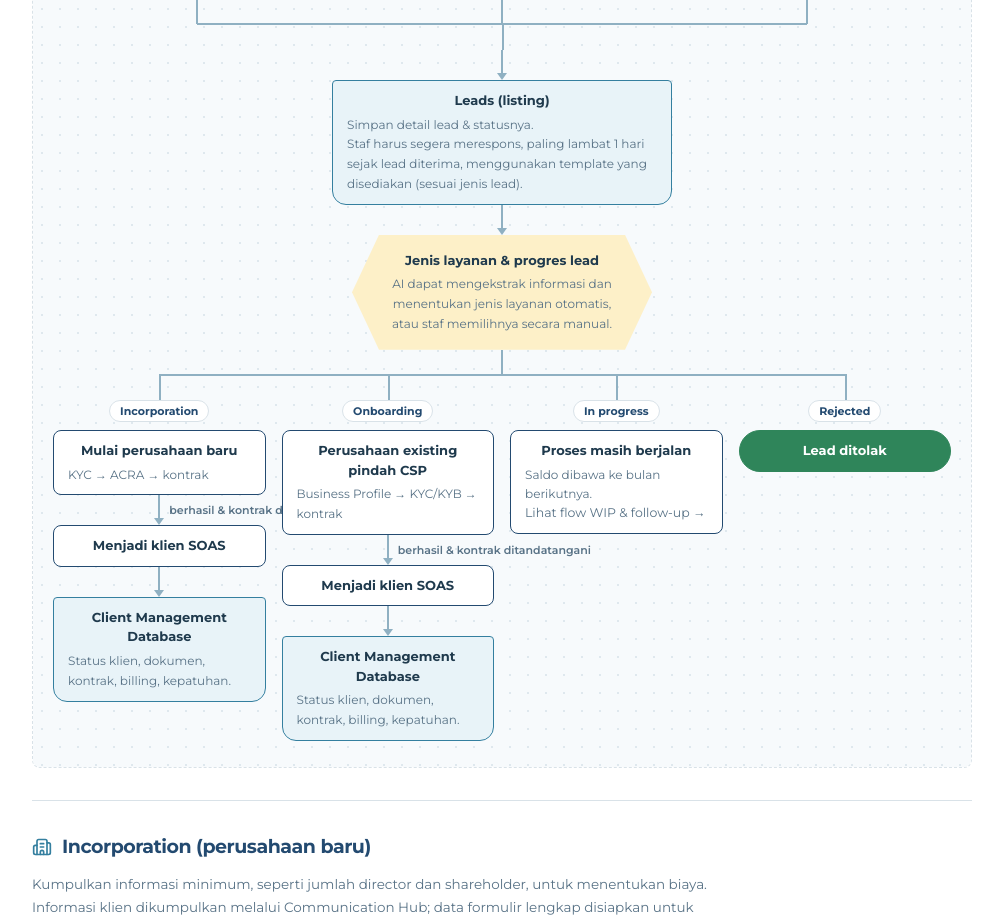
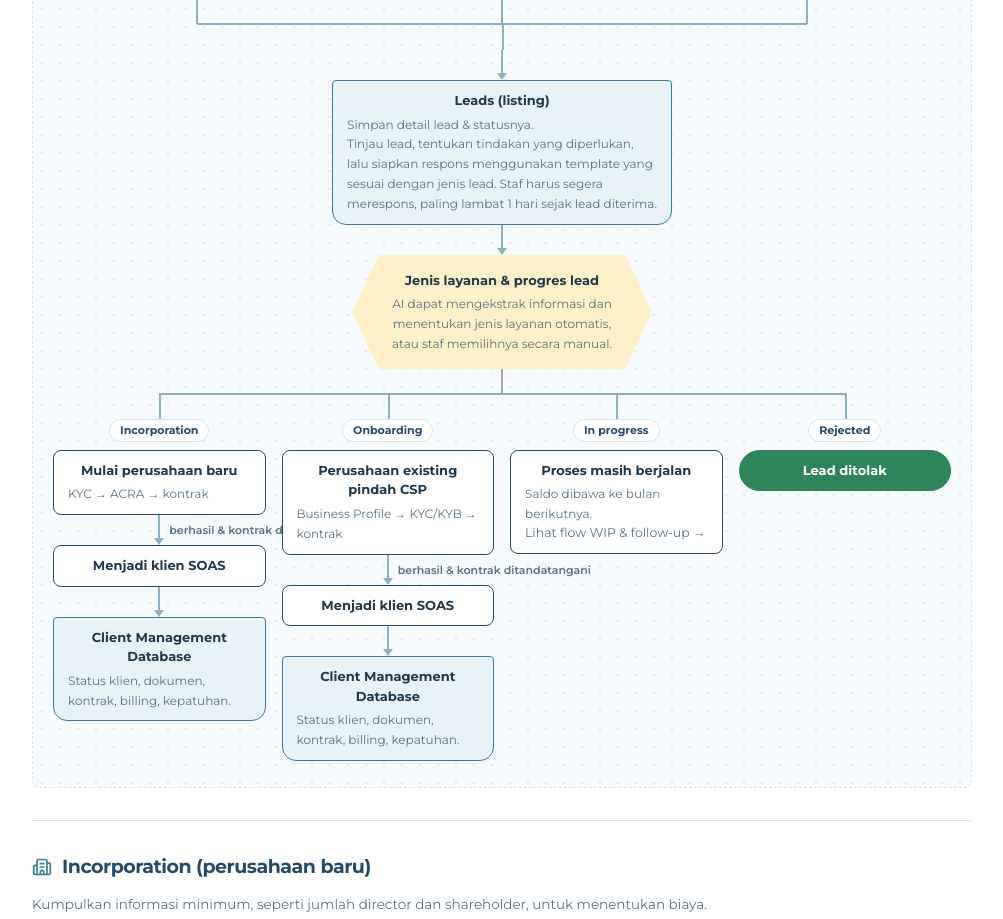
Before and after one commit to irosadie/soas-crm-handbook, a Next.js app: page /docs in a window 1280 px wide. Shown: the part 9960-10879 px from the top of the page, without its empty margins (268-1271 px from the left). Built offline with nearby package versions, Linux system fonts and the light colour scheme.

Commit message:
docs: clarify lead assessment and template-based response

```diff
--- a/components/docs-view.tsx
+++ b/components/docs-view.tsx
@@ -430,7 +430,7 @@ export default function DocsView({ version = "1.1" }: { version?: "1.0" | "1.1"
             <FlowArrow />
             <FlowNode kind="store" lang={lang} title={version === "1.1" ? "Leads (listing)" : "Leads"}>
               <p>{isId ? "Simpan detail lead & statusnya." : "Store lead details & pipeline status."}</p>
-              {version === "1.1" && <p>{isId ? "Staf harus segera merespons, paling lambat 1 hari sejak lead diterima, menggunakan template yang disediakan (sesuai jenis lead)." : "Staff must respond promptly, within 1 day of receiving the lead, using the provided template (depending on the lead type)."}</p>}
+              {version === "1.1" && <p>{isId ? "Tinjau lead, tentukan tindakan yang diperlukan, lalu siapkan respons menggunakan template yang sesuai dengan jenis lead. Staf harus segera merespons, paling lambat 1 hari sejak lead diterima." : "Review the lead, determine the necessary actions, and prepare a response using the appropriate template for the lead type. Staff must respond promptly, within 1 day of receiving the lead."}</p>}
             </FlowNode>
             <FlowArrow />
             <FlowNode kind="decision" lang={lang} title={isId ? "Jenis layanan & progres lead" : "Service Type & Lead Progress"}>
```
